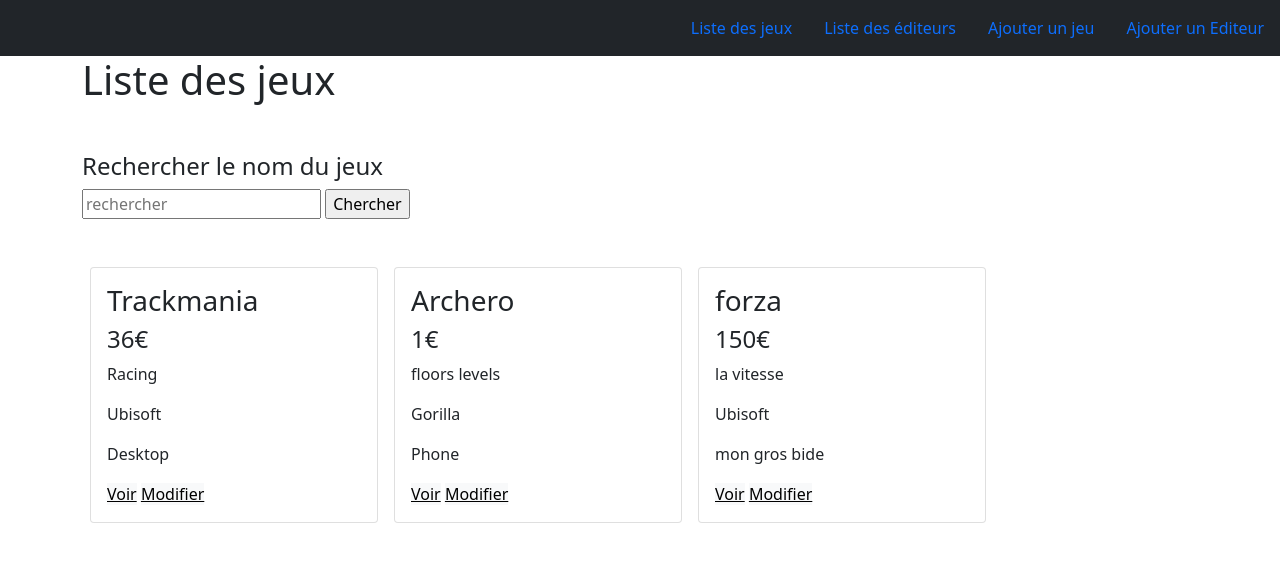
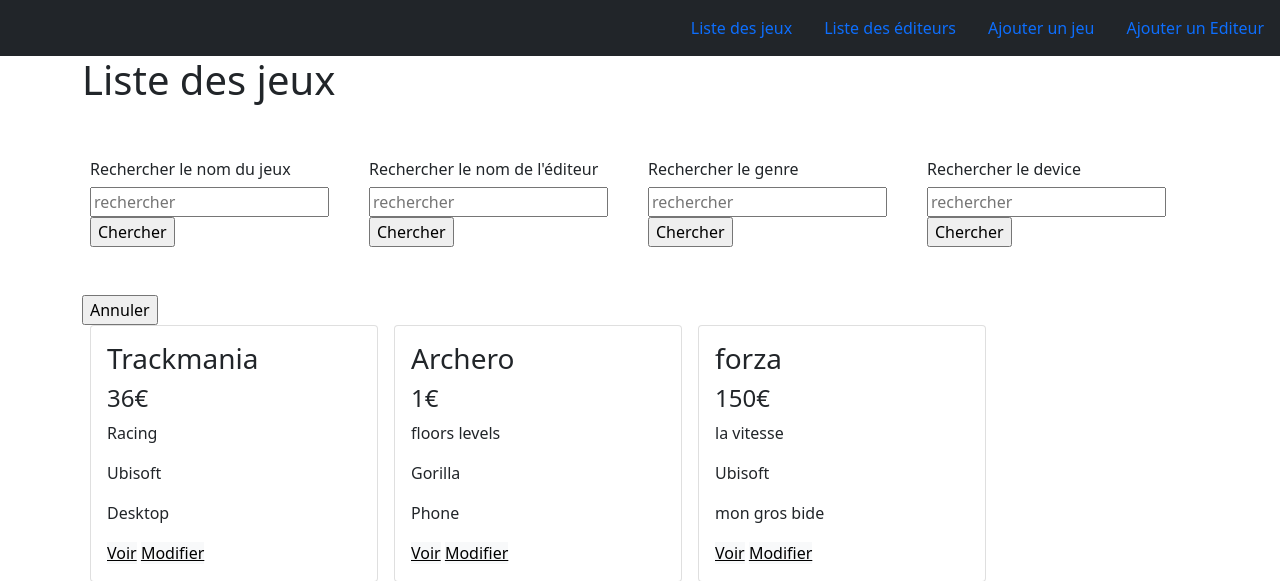
Before and after one commit to AntoineRog/ProjetPhPWSF, a PHP site: page / in a window 1280 px wide. Shown: the top 581 px of the page. Run offline with PHP 8.4, Linux system fonts and the light colour scheme; data comes from the database, SQL or seed files in the repository.

Commit message:
search ++

```diff
--- a/index.php
+++ b/index.php
@@ -6,6 +6,18 @@ $allgames = $db->query('SELECT * FROM games ORDER BY id ASC');
 if (isset($_GET['search']) and !empty($_GET['search'])) {
     $recherche = htmlspecialchars($_GET['search']);
     $allgames = $db->query('SELECT * FROM games WHERE name_game LIKE "%' . $recherche . '%" ORDER BY id ASC');
+}
+if (isset($_GET['search_editor']) and !empty($_GET['search_editor'])) {
+    $recherche = htmlspecialchars($_GET['search_editor']);
+    $allgames = $db->query('SELECT * FROM games WHERE editor LIKE "%' . $recherche . '%" ORDER BY id ASC');
+}
+if (isset($_GET['search_genre']) and !empty($_GET['search_genre'])) {
+    $recherche = htmlspecialchars($_GET['search_genre']);
+    $allgames = $db->query('SELECT * FROM games WHERE genre LIKE "%' . $recherche . '%" ORDER BY id ASC');
+}
+if (isset($_GET['search_device']) and !empty($_GET['search_device'])) {
+    $recherche = htmlspecialchars($_GET['search_device']);
+    $allgames = $db->query('SELECT * FROM games WHERE device LIKE "%' . $recherche . '%" ORDER BY id ASC');
 }
 ?>
 
@@ -25,10 +37,30 @@ if (isset($_GET['search']) and !empty($_GET['search'])) {
 
     <div class="container">
         <h1 class="">Liste des jeux</h1>
-        <h4 class="mt-5">Rechercher le nom du jeux</h4>
-        <form method="GET" class="mb-5">
-            <input type="search" name="search" placeholder="rechercher">
-            <input type="submit" name="chercher" value="Chercher">
+        <div class="d-flex">
+            <form method="GET" class="mb-5 mx-2">
+                <h6 class="mt-5">Rechercher le nom du jeux</h6>
+                <input type="search" name="search" placeholder="rechercher">
+                <input type="submit" name="chercher" value="Chercher">
+            </form>
+            <form method="GET" class="mb-5 mx-2">
+                <h6 class="mt-5">Rechercher le nom de l'éditeur</h6>
+                <input type="search" name="search_editor" placeholder="rechercher">
+                <input type="submit" name="chercher" value="Chercher">
+            </form>
+            <form method="GET" class="mb-5 mx-2">
+                <h6 class="mt-5">Rechercher le genre</h6>
+                <input type="search" name="search_genre" placeholder="rechercher">
+                <input type="submit" name="chercher" value="Chercher">
+            </form>
+            <form method="GET" class="mb-5 mx-2">
+                <h6 class="mt-5">Rechercher le device</h6>
+                <input type="search" name="search_device" placeholder="rechercher">
+                <input type="submit" name="chercher" value="Chercher">
+            </form>
+        </div>
+        <form>
+            <input type="submit" value="Annuler">
         </form>
         <div class="d-flex flex-wrap">
             <?php if ($allgames->rowCount() > 0) {
```
